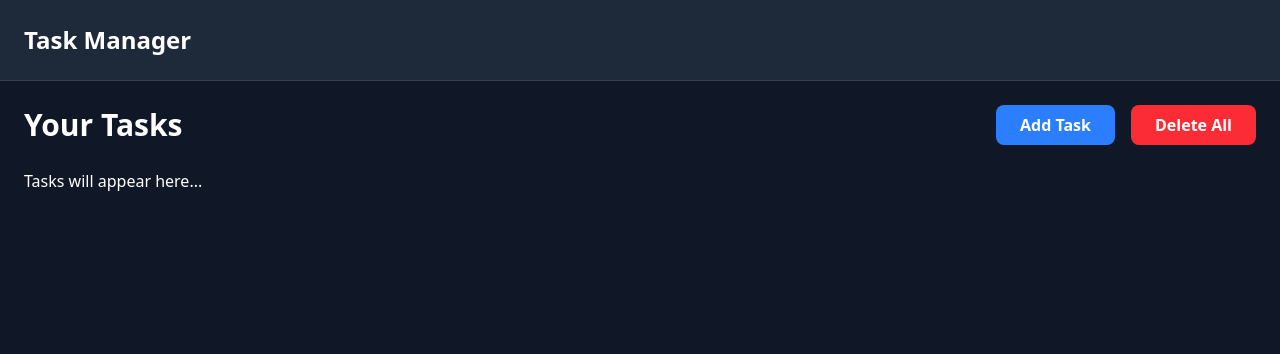
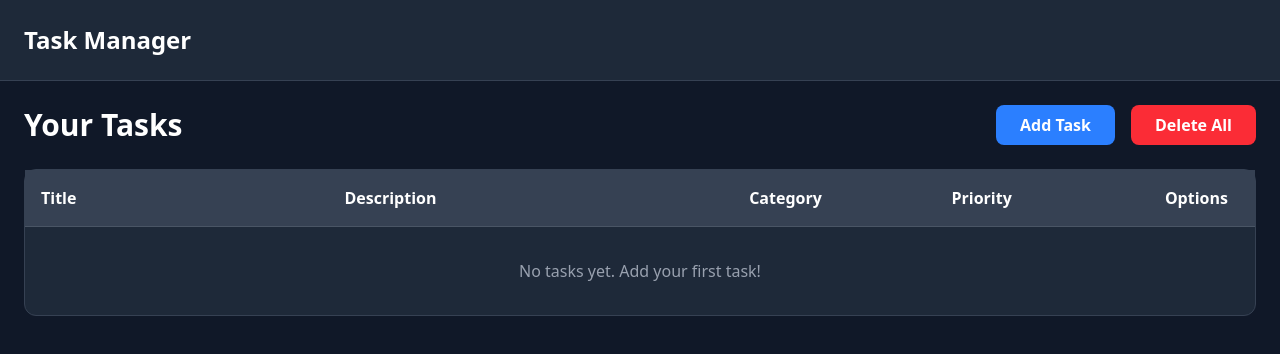
Before and after one commit to haubsti2025-crypto/todo-app, a React (Vite) app: page / in a window 1280 px wide. Shown: the top 354 px of the page. Built offline with nearby package versions, Linux system fonts and the light colour scheme.

Commit message:
Task list UI add koraholo

```diff
--- a/src/App.jsx
+++ b/src/App.jsx
@@ -64,7 +64,48 @@ function App() {
         </div>
 
         {/* Task List - পরে add করব */}
-        <p>Tasks will appear here...</p>
+        {/* Task List */}
+        <div className="bg-gray-800 rounded-xl border border-gray-700">
+          {/* Table Header */}
+          <div className="grid grid-cols-12 gap-4 p-4 bg-gray-700 font-semibold border-b border-gray-600">
+            <div className="col-span-3">Title</div>
+            <div className="col-span-4">Description</div>
+            <div className="col-span-2">Category</div>
+            <div className="col-span-2">Priority</div>
+            <div className="col-span-1 text-center">Options</div>
+          </div>
+
+          {/* Task Items */}
+          <div>
+            {tasks.length === 0 ? (
+              <p className="text-center text-gray-400 py-8">No tasks yet. Add your first task!</p>
+            ) : (
+              tasks.map((task) => (
+                <div key={task.id} className="grid grid-cols-12 gap-4 p-4 border-b border-gray-700 hover:bg-gray-700">
+                  <div className="col-span-3 font-medium">
+                    {task.title}
+                  </div>
+                  <div className="col-span-4 text-gray-300">
+                    {task.description}
+                  </div>
+                  <div className="col-span-2">
+                    <span className="bg-blue-500 px-3 py-1 rounded-full text-xs">
+                      {task.category}
+                    </span>
+                  </div>
+                  <div className="col-span-2 font-semibold">
+                    {task.priority}
+                  </div>
+                  <div className="col-span-1 flex justify-center gap-2">
+                    <button className="text-red-400 hover:text-red-300">
+                      Delete
+                    </button>
+                  </div>
+                </div>
+              ))
+            )}
+          </div>
+        </div>
       </main>
 
       {/* Add Task Modal */}
```
